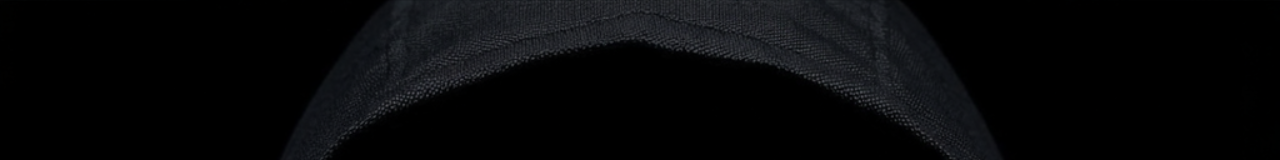
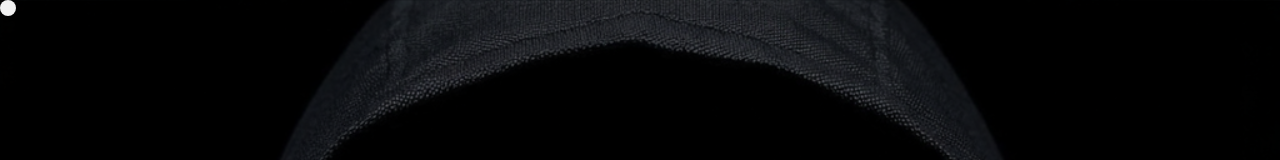
Before and after one commit to noob-coder-19/motion, a React (Vite) app: page / in a window 1280 px wide. Shown: the top 160 px of the page. Built offline with nearby package versions, Linux system fonts and the light colour scheme.

Commit message:
Add basic mouse interactions

```diff
--- a/src/App.css
+++ b/src/App.css
@@ -1,13 +1,16 @@
 @import "tailwindcss";
 
 :root {
+  --color-white-100: #f1f1f1;
   --color-pink-400: #f44786;
   --color-pink-500: #ed1b76;
 }
 
 @theme {
+  --color-white-100: var(--color-white-100);
   --color-pink-400: var(--color-pink-400);
   --color-pink-500: var(--color-pink-500);
+  --cursor-size: 1rem;
 }
 
 html {
@@ -55,7 +58,7 @@ html {
 }
 
 .squid-game-container * {
-  color: #f1f1f1;
+  color: var(--color-white-100);
 }
 
 .squid-game-container .container {
@@ -68,17 +71,39 @@ html {
 .squid-game-container .container .line {
   width: 100%;
   height: 8px;
-  background-color: #f1f1f1;
+  background-color: var(--color-white-100);
 }
 
 .squid-game-container .container .vertical-line {
   width: 8px;
   height: 100%;
-  background-color: #f1f1f1;
+  background-color: var(--color-white-100);
 }
 
 .squid-game-container .container .horizontal-line {
   width: 100%;
   height: 8px;
-  background-color: #f1f1f1;
+  background-color: var(--color-white-100);
 }
+
+.mouse-container {
+  position: fixed;
+  top: 0;
+  left: 0;
+  z-index: 1000;
+  width: 100vw;
+  height: 100vh;
+  cursor: none;
+}
+
+.mouse {
+  position: fixed;
+  width: var(--cursor-size);
+  height: var(--cursor-size);
+  cursor: none;
+  background-color: var(--color-white-100);
+  mask-image: url("/mask.svg");
+  mask-repeat: no-repeat;
+  mask-position: center;
+  mask-size: cover;
+}
--- a/src/_app.tsx
+++ b/src/_app.tsx
@@ -1,8 +1,14 @@
 import "./App.css";
+import Mouse from "./components/mouse";
 import SquidGame from "./components/squid-game";
 
 function App() {
-  return <SquidGame />;
+  return (
+    <>
+      <Mouse />
+      <SquidGame />
+    </>
+  );
 }
 
 export default App;
--- /dev/null
+++ b/src/components/mouse.tsx
@@ -0,0 +1,13 @@
+import { motion } from "motion/react";
+import { useMousePosition } from "../hooks/use-mouse-position";
+
+const Mouse = () => {
+  const { x, y } = useMousePosition();
+  return (
+    <div className="mouse-container">
+      <motion.div className="mouse" style={{ x, y }} />
+    </div>
+  );
+};
+
+export default Mouse;
--- /dev/null
+++ b/src/hooks/use-mouse-position.ts
@@ -0,0 +1,18 @@
+import { useCallback, useEffect, useState } from "react";
+
+export const useMousePosition = () => {
+  const [mousePosition, setMousePosition] = useState({ x: 0, y: 0 });
+
+  const handleMouseMove = useCallback((event: MouseEvent) => {
+    setMousePosition(() => ({ x: event.clientX, y: event.clientY }));
+  }, []);
+
+  useEffect(() => {
+    window.addEventListener("mousemove", handleMouseMove);
+    return () => {
+      window.removeEventListener("mousemove", handleMouseMove);
+    };
+  }, [handleMouseMove]);
+
+  return mousePosition;
+};
```
Also changed, not shown: public/mask.svg (added).
